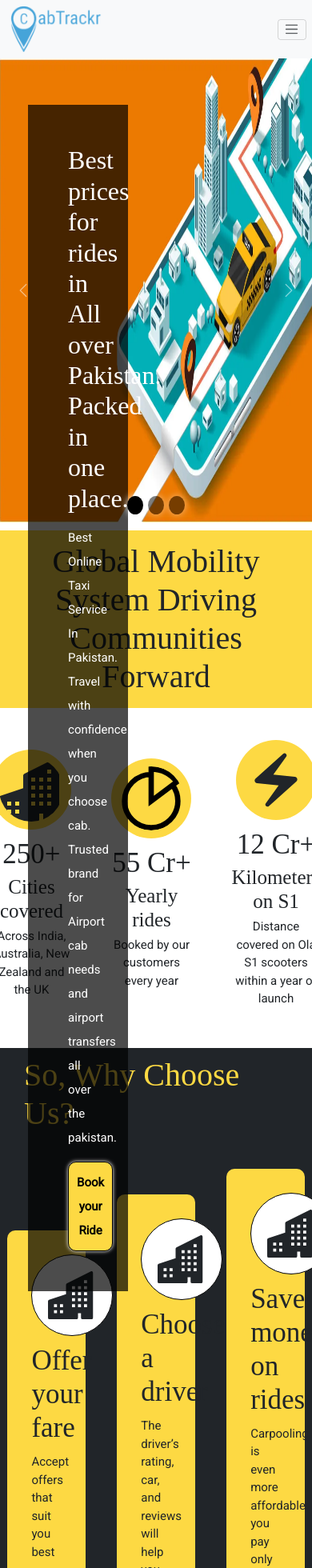
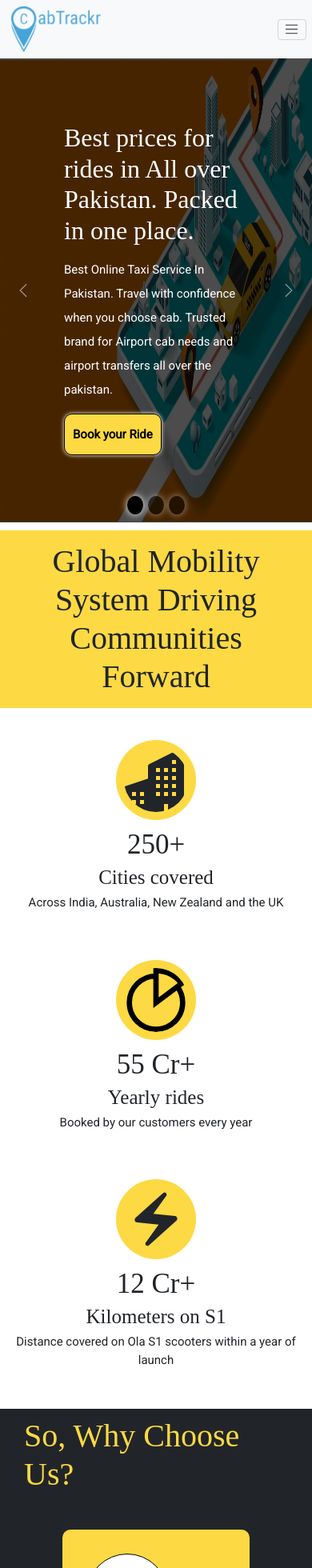
Before and after one commit to Muhammad-Sameer-sultan/cab-trackr, a React (Vite) app: page /home in a window 390 px wide. Shown: the top 1960 px of the page at 80% size. Built offline with nearby package versions, Linux system fonts and the light colour scheme; a web font is replaced by a local one.

Commit message:
responsive home

```diff
--- a/src/App.jsx
+++ b/src/App.jsx
@@ -21,11 +21,9 @@ const App=() =>{
       bgSecondary: "rgb(253,217,67)",
       gradient: "",
       shadow:"",
-      media: {
-        mobile: "768px", tab: "998px"
-      }
-
-
+    },
+    media: {
+      extraLarge: "1200px", large: "992px",medium: "768px",small: "576px"
     }
   }
 
--- a/src/component/Crousel.jsx
+++ b/src/component/Crousel.jsx
@@ -9,7 +9,7 @@ const CrouselStyle = styled.div`
   .slider-overlay {
     position: absolute;
     z-index: 1;
-    top: 10%;
+    top: 2rem;
     left: 9%;
     width: 32%;
     line-height: 2;
@@ -54,6 +54,16 @@ const CrouselStyle = styled.div`
     background: ${({ theme }) => theme.colors.black};
     box-shadow: 0 0 1rem white;
   }
+  @media screen and (max-width: ${({theme})=>theme.media.large}) {
+    .slider-overlay{
+      top:0;
+      left:0;
+      width: 100%;
+      height: 100%;
+      padding: 8rem;
+
+    }
+  }
 
 `;
 
@@ -64,7 +74,7 @@ const Crousel = () => {
       {/* Crousel start */}
       <div
         id="carouselExampleIndicators"
-        className="carousel slide position-relative"
+        className="carousel slide position-relative overflow-hidden"
       >
         <div className="slider-overlay ">
           <h2>
--- a/src/component/Figures.jsx
+++ b/src/component/Figures.jsx
@@ -1,8 +1,9 @@
 import React from "react";
-import { BsFillBuildingsFill } from "react-icons/bs";
+import { BsFillBuildingsFill,BsFillHandThumbsUpFill } from "react-icons/bs";
 import { GrAnalytics } from "react-icons/gr";
 import styled from "styled-components";
-import { MdOutlineElectricBolt } from "react-icons/md";
+import { MdOutlineElectricBolt ,MdGroup} from "react-icons/md";
+import { FaAddressCard } from "react-icons/fa";
 import slider3 from "../../src/assets/slider3.jpg";
 
 const Figure = styled.div`
@@ -51,11 +52,20 @@ const Figure = styled.div`
   .reviews {
     background: rgb(245, 245, 245);
     h5{
-        margin: 10rem 0 ;
+        margin: 5rem 0 ;
+        padding: 12rem 0;
         text-align: center;
     }
     .carousel-indicators button{
         background-color: black
+    }
+  }
+  @media screen and (max-width: ${({theme})=>theme.media.medium}) {
+    .chooseCardContainer{
+      flex-direction: column;
+      .chooseCard{
+        width: 60%;
+      }
     }
   }
 `;
@@ -67,7 +77,7 @@ const Figures = () => {
         <h2 className="container-fluid text-center p-4 mb-5">
           Global mobility system driving communities forward
         </h2>
-        <div className="  d-flex justify-content-center align-items-center gap-5 ">
+        <div className="  d-flex justify-content-center align-items-center flex-wrap gap-5 ">
           <div className="figuresCard ">
             <BsFillBuildingsFill className="icon" />
             <h3>250+</h3>
@@ -91,11 +101,11 @@ const Figures = () => {
       </div>
       <div className="choose mt-5 bg-dark">
         <h2 className="px-5 py-3">So, why choose us?</h2>
-        <div className="chooseCardContainer d-flex justify-content-evenly align-items-center gap-5">
+        <div className="chooseCardContainer d-flex justify-content-evenly align-items-center  gap-5">
           <div className="chooseCard my-5">
             <div className="offerIcon-container">
 
-              <BsFillBuildingsFill className="offerIcon" />
+              <BsFillHandThumbsUpFill className="offerIcon" />
             </div>
             <h3 className="my-3">Offer your fare</h3>
             <p> Accept offers that suit you best</p>
@@ -103,15 +113,15 @@ const Figures = () => {
           <div className="chooseCard my-5">
             <div className="offerIcon-container">
 
-              <BsFillBuildingsFill className="offerIcon" />
+              <FaAddressCard className="offerIcon" />
             </div>
             <h3 className="my-3">Choose a driver</h3>
             <p> The driver’s rating, car, and reviews will help you decide</p>
           </div>
           <div className="chooseCard my-5">
             <div className="offerIcon-container">
-              {" "}
-              <BsFillBuildingsFill className="offerIcon" />
+
+              <MdGroup className="offerIcon" />
             </div>
             <h3 className="my-3">Save money on rides</h3>
             <p>
@@ -121,7 +131,7 @@ const Figures = () => {
           </div>
         </div>
         <h2 className="px-5 py-3">We care about safety</h2>
-        <div className="chooseCardContainer container d-flex justify-content-center align-items-center gap-5 flex-wrap">
+        <div className="chooseCardContainer container d-flex justify-content-center align-items-center gap-5  flex-wrap">
           <img className="mb-5 img-fluid" src={slider3} alt="" />
           <div className=" d-flex  gap-3 text-light flex-column">
             <div>
@@ -179,7 +189,7 @@ const Figures = () => {
 
       <div className="reviews">
         <h3 className="text-center p-5">Read our Reviews</h3>
-        <div id="carouselExampleIndicators" className="container carousel slide mx-5">
+        <div id="carouselExampleIndicators" className=" carousel slide mx-5">
           <div className="carousel-indicators">
             <button
               type="button"
@@ -202,37 +212,17 @@ const Figures = () => {
               aria-label="Slide 3"
             ></button>
           </div>
-          <div className="carousel-inner">
-            <div className="carousel-item active">
-              <h5 className="d-block w-100 conatiner">
+          <div className="">
+
+              <h5 className="d-block  conatiner">
                 I've been a night time cabbie since 5/5/05 ..This App is
                 Awesome! :) I especially love the text message that
                 automatically gets sent out to the customers cell phones ..
               </h5>
-            </div>
-            <div className="carousel-item">
-              <h5 className="d-block w-100">
-                I've been a night time cabbie since 5/5/05 ..This App is
-                Awesome! :) I especially love the text message that
-                automatically gets sent out to the customers cell phones ..
-              </h5>
-            </div>
-            <div className="carousel-item">
-              <h5 className="d-block w-100">
-                I've been a night time cabbie since 5/5/05 ..This App is
-                Awesome! :) I especially love the text message that
-                automatically gets sent out to the customers cell phones ..
-              </h5>
-            </div>
+
+
           </div>
-          <button className="carousel-control-prev" type="button" data-bs-target="#carouselExampleIndicators" data-bs-slide="prev">
-    <span className="carousel-control-prev-icon" aria-hidden="true"></span>
-    <span className="visually-hidden">Previous</span>
-  </button>
-  <button className="carousel-control-next" type="button" data-bs-target="#carouselExampleIndicators" data-bs-slide="next">
-    <span className="carousel-control-next-icon" aria-hidden="true"></span>
-    <span className="visually-hidden">Next</span>
-  </button>
+
         </div>
 
       </div>
```
